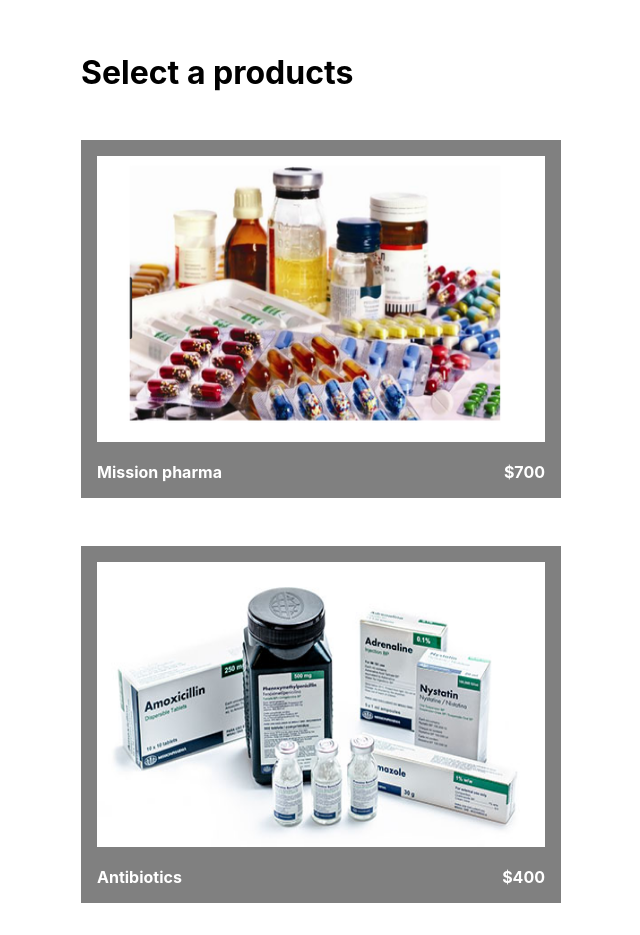
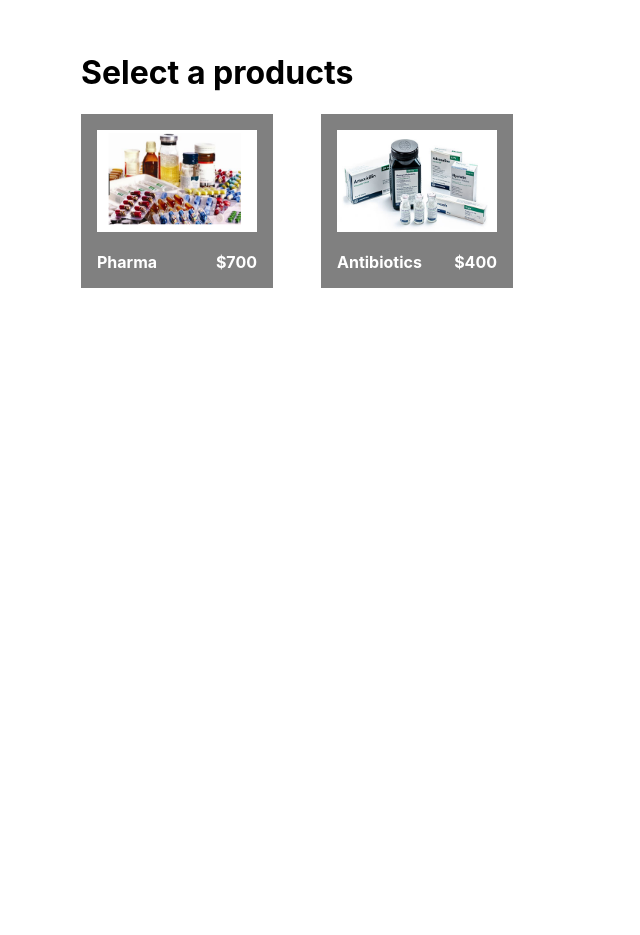
Before and after one commit to incredible92/next-framer-motion, a Next.js app: page / in a window 1280 px wide. Shown: the whole page, without its empty margins (319-959 px from the left). After the commit the page ends 800 px from the top, so only its background shows below. Built offline with nearby package versions, Linux system fonts and the light colour scheme.

Commit message:
Feat:show  product details

```diff
--- a/src/components/products.tsx
+++ b/src/components/products.tsx
@@ -6,24 +6,35 @@
 import { motion } from "framer-motion";
 
 const Products = () => {
-  const { projectDetail, setProjectDetail } = useState("")
+  const [productDetail, setProductDetail] = useState("");
+
+  const productToShow = products.find(
+    (product) => product.name === productDetail
+  );
+
+  const showProductDetail = (productName: string) => {
+    setProductDetail(productName);
+  };
+
+
   return (
     <>
+
+      {productDetail === "" ? (
+        <div>
           <div>
             <h1>Select a products</h1>
           </div>
-      <motion.div
-        initial={{ opacity: 0 }}
-        animate={{ opacity: 1 }}
-        exit={{ opacity: 0 }}>
+
+          <motion.div className={styles.productWrap}>
             {products.map((product, index) => (
               // eslint-disable-next-line @next/next/link-passhref
               <Link key={index} href={""}>
-            <div className={styles.card} onClick={projectDetail}>
-              {/* <span className='drugs'>Pharmaceutical product</span> */}
-
+                <div
+                  className={styles.card}
+                  onClick={() => showProductDetail(product.name)}
+                >
                   <div className={styles.productInfo}>
-
                     <Image
                       // key={index}
                       src={product.images}
@@ -40,6 +51,13 @@
               </Link>
             ))}
           </motion.div>
+        </div>
+      ) : (
+        <div>
+          welcome to my products
+          {JSON.stringify(productToShow, null, 2)}
+        </div>
+      )}
     </>
   );
 };
--- a/src/utils/product.ts
+++ b/src/utils/product.ts
@@ -1,13 +1,15 @@
 export const products = [
   {
+
     images: "/images/product1.png",
-    name:  "Mission pharma",
+    name:  "Pharma",
     price: "$700",
     desc: "Antibiotics are medicines that fight bacterial infections in people and animals. They work by killing the bacteria or by making it hard for the bacteria to grow and multiply. Antibiotics can be taken in different ways: Orally (by mouth).",
 
   },
 
   {
+
     images: "/images/product2.jpg",
     name:  "Antibiotics",
     price: "$400",
--- a/styles/Home.module.css
+++ b/styles/Home.module.css
@@ -3,11 +3,14 @@
   width: 30rem;
   overflow: hidden;
 }
+
+.productWrap {
+  display: flex;
+}
 .card {
   display: flex;
-  /* box-shadow: -6px 6px 23px 7px rgba(161,143,161,1); */
   cursor: pointer;
-  margin-top: 3rem;
+  margin-right: 3rem;
   background-color: gray;
   padding: 1rem;
   color: white;
@@ -16,5 +19,5 @@
 .productDetails {
   display: flex;
   justify-content: space-between;
- padding-top: 1rem;
+  padding-top: 1rem;
 }
```
Lines whose indentation alone changed are shown as unchanged.
